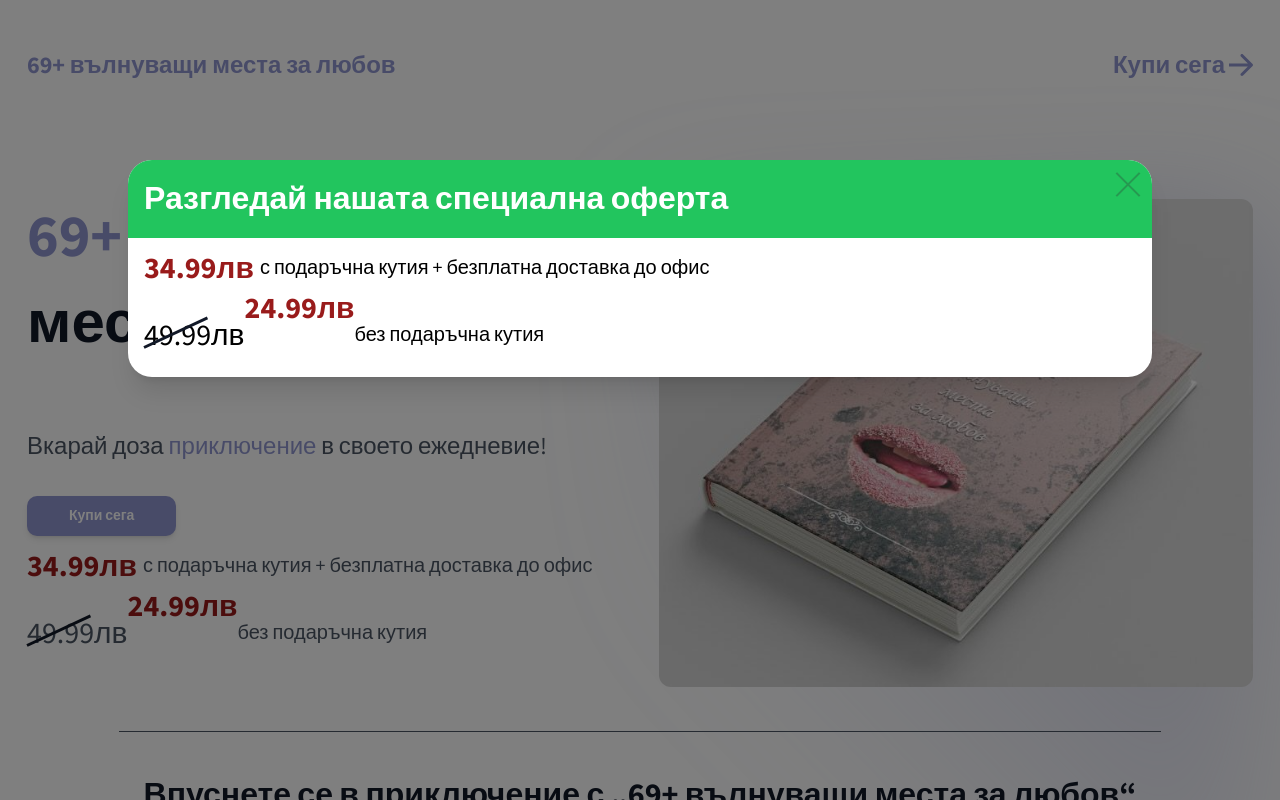
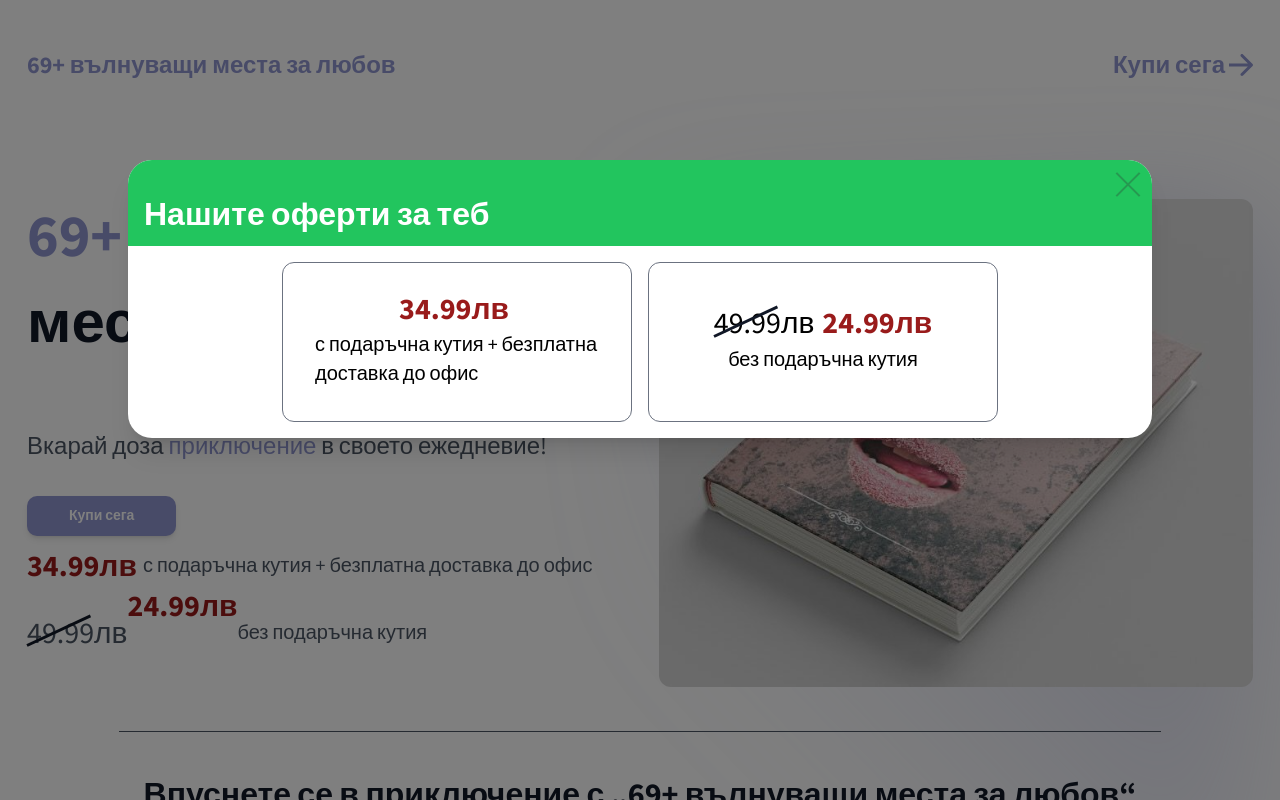
Before and after one commit to antoanparashkevov/book-nextjs, a Next.js app: page / in a window 1280 px wide. Shown: the top 800 px of the page. Built offline with nearby package versions, Linux system fonts and the light colour scheme.

Commit message:
Update the BaseDialog

```diff
--- a/src/components/UI/BaseDialog.tsx
+++ b/src/components/UI/BaseDialog.tsx
@@ -58,7 +58,7 @@ const Modal: React.FC<ModalProps> = ({
                             onClick={tryClose}
                             className="
                                 relative block
-                                w-[32px] h-[32px] opacity-30
+                                w-[32px] h-[32px] opacity-30 cursor-pointer
                                 hover:opacity-100
                                 after:absolute after:left-[15px] after:w-[2px] after:h-[33px] after:bg-[#333]
                                 after:-rotate-45
@@ -80,8 +80,8 @@ const Modal: React.FC<ModalProps> = ({
                         />
                     </div>
                 }
-                <header className='w-full p-4 bg-green-500'>
-                    <h2 className='text-white text-xl font-bold'>{title}</h2>
+                <header className='w-full pt-8 pb-2 px-4 bg-green-500'>
+                    <h2 className='text-white text-lg lg:text-xl font-bold'>{title}</h2>
                 </header>
                 <section className='w-full p-4'>
                     {children}
--- a/src/components/sections/ContactSection.tsx
+++ b/src/components/sections/ContactSection.tsx
@@ -44,31 +44,42 @@ const ContactSection: React.FC = () => {
 		<section id='contact' className="w-full">
 			{showModal && !closeFromModal &&
 				<BaseDialog
-					title='Разгледай нашата специална оферта'
+					title='Нашите оферти за теб'
 					fixed={false}
 					tryClose={() => setCloseFromModal(true)}
 				>
-					<div
-						className="flex items-center justify-start w-full gap-x-2 lg:gap-x-0 animate-showContent-bigDelay mb-3">
+					<div className='flex flex-wrap justify-center gap-4'>
+
+						<div className={`
+								inline-flex flex-col justify-center items-center gap-y-2 p-8 max-w-[350px] w-full
+							 	border border-solid border-gray-500 rounded-xl
+							`.trim()}
+						>
 							<strong className="text-base lg:text-[30px] text-red-800">
 								34.99лв&nbsp;
 							</strong>
 							<span className='text-sm lg:text-base'>с подаръчна кутия + безплатна доставка до офис</span>
 						</div>
-					<div className="flex items-end h-[55px] w-full animate-showContent-bigDelay mb-3">
+						<div className={`
+								inline-flex flex-col justify-center items-center gap-y-2 p-8 max-w-[350px] w-full
+							 	border border-solid border-gray-500 rounded-xl
+							`.trim()}
+						>
+							<div className='flex justify-center items-end gap-x-2 w-full'>
 								<p className="relative flex items-baseline">
-							<span
-								className="absolute bottom-0 left-0 origin-left -rotate-[25deg] w-[60px] lg:w-[70px] h-[3px] bg-black"/>
+									<span className="absolute bottom-0 left-0 origin-left -rotate-[25deg] w-[60px] lg:w-[70px] h-[3px] bg-black"/>
 									<span className="text-base lg:text-[30px] font-extralight">
 										49.99лв
 									</span>
 								</p>
 								<p className="flex self-start items-baseline">
-						<span className="text-base md:text-[30px] text-red-800 font-bold">
+								<span className="text-base lg:text-[30px] text-red-800 font-bold">
 									24.99лв
 								</span>
 								</p>
+							</div>
 							<span className='text-sm lg:text-base'>без подаръчна кутия</span>
+						</div>
 					</div>
 				</BaseDialog>
 			}
```
Lines whose indentation alone changed are shown as unchanged.
